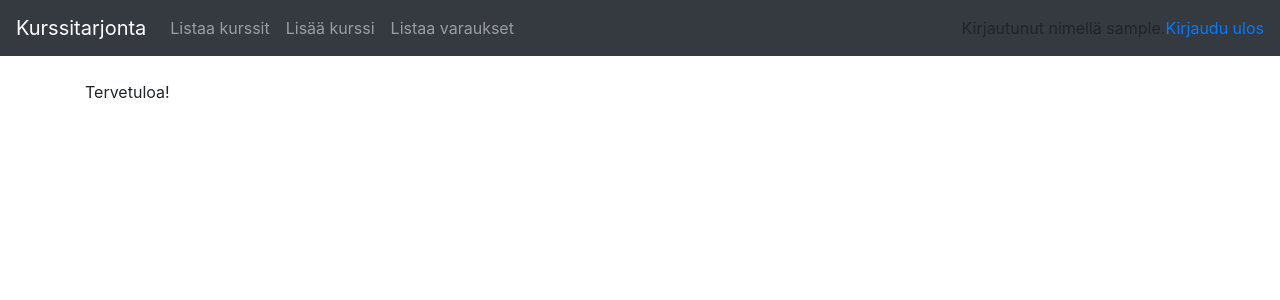
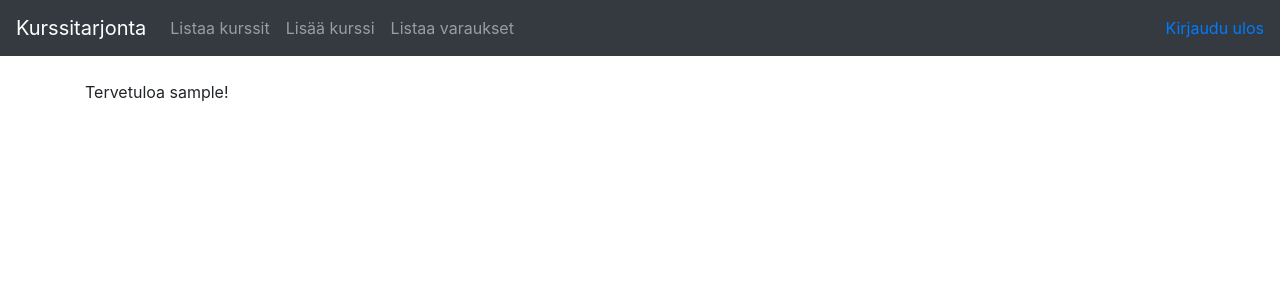
Before and after one commit to robertrantanen/Kurssitarjonta-ja-kurssipaikan-varaus, a Flask app: page / in a window 1280 px wide. Shown: the top 300 px of the page. Run offline with Flask 2, Linux system fonts and the light colour scheme; a user stored in the database is signed in; tables that the repository leaves empty hold one stand-in row (values such as "Sample post"); some libraries are stand-ins or nearby versions.

Commit message:
pieni ulkoasun viilaus

```diff
--- a/application/templates/index.html
+++ b/application/templates/index.html
@@ -1,7 +1,13 @@
 {% extends "layout.html" %}
 
 {% block body %}
+{% if current_user.is_authenticated %}
+<p>
+  Tervetuloa {{ current_user.username }}!
+</p>
+{% else %}
 <p>
   Tervetuloa!
 </p>
+{% endif %}
 {% endblock %}
--- a/application/templates/layout.html
+++ b/application/templates/layout.html
@@ -10,7 +10,7 @@
 
 <body>
   <nav class="navbar navbar-expand-md navbar-dark bg-dark mb-4">
-    <a class="navbar-brand" href="#">Kurssitarjonta</a>
+    <a class="navbar-brand" href="{{ url_for('index') }} ">Kurssitarjonta</a>
     <button class="navbar-toggler" type="button" data-toggle="collapse" data-target="#navbarCollapse"
       aria-controls="navbarCollapse" aria-expanded="false" aria-label="Toggle navigation">
       <span class="navbar-toggler-icon"></span>
@@ -31,7 +31,7 @@
       </ul>
       <div class="form-inline mt-2 mt-md-0">
         {% if current_user.is_authenticated %}
-        Kirjautunut nimellä {{ current_user.username }}. <a href="{{ url_for('auth_logout') }}">Kirjaudu ulos</a>
+        <a href="{{ url_for('auth_logout') }}">Kirjaudu ulos</a>
         {% else %}
         <a href="{{ url_for('auth_login') }}">Kirjaudu sisään</a>.
         <a href="{{ url_for('auth_form') }}">Luo käyttäjä</a>
```
